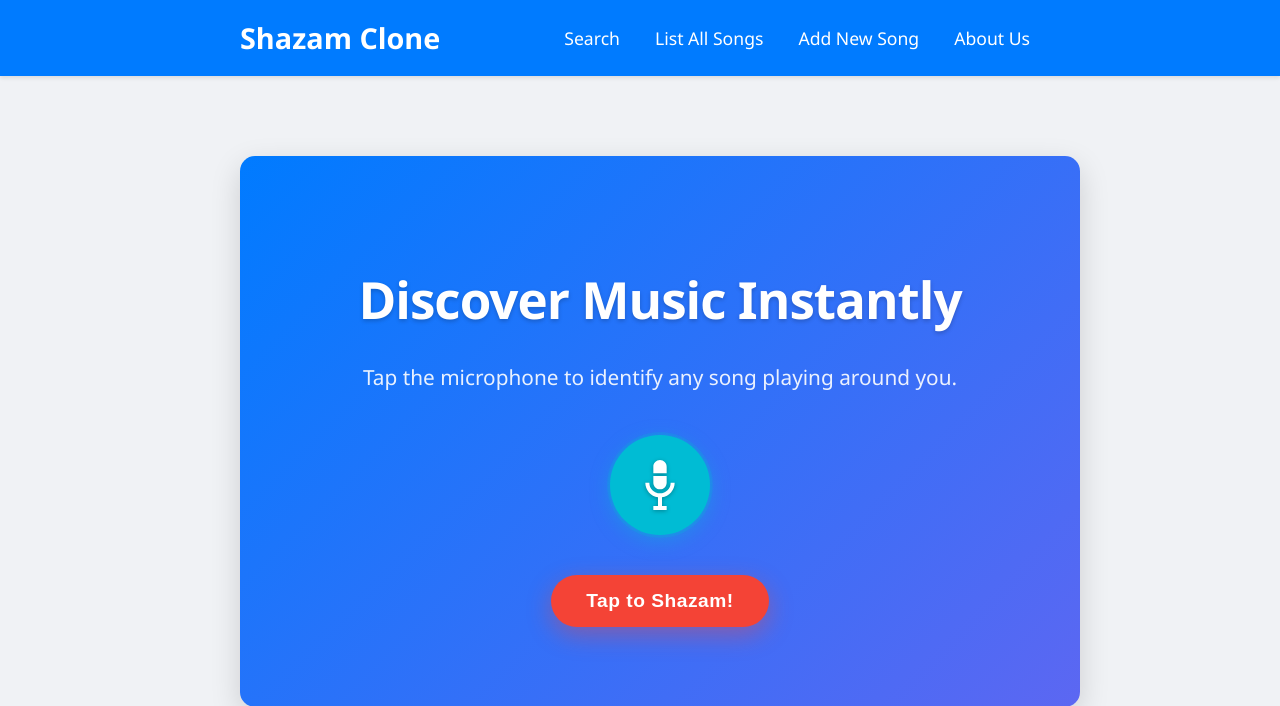
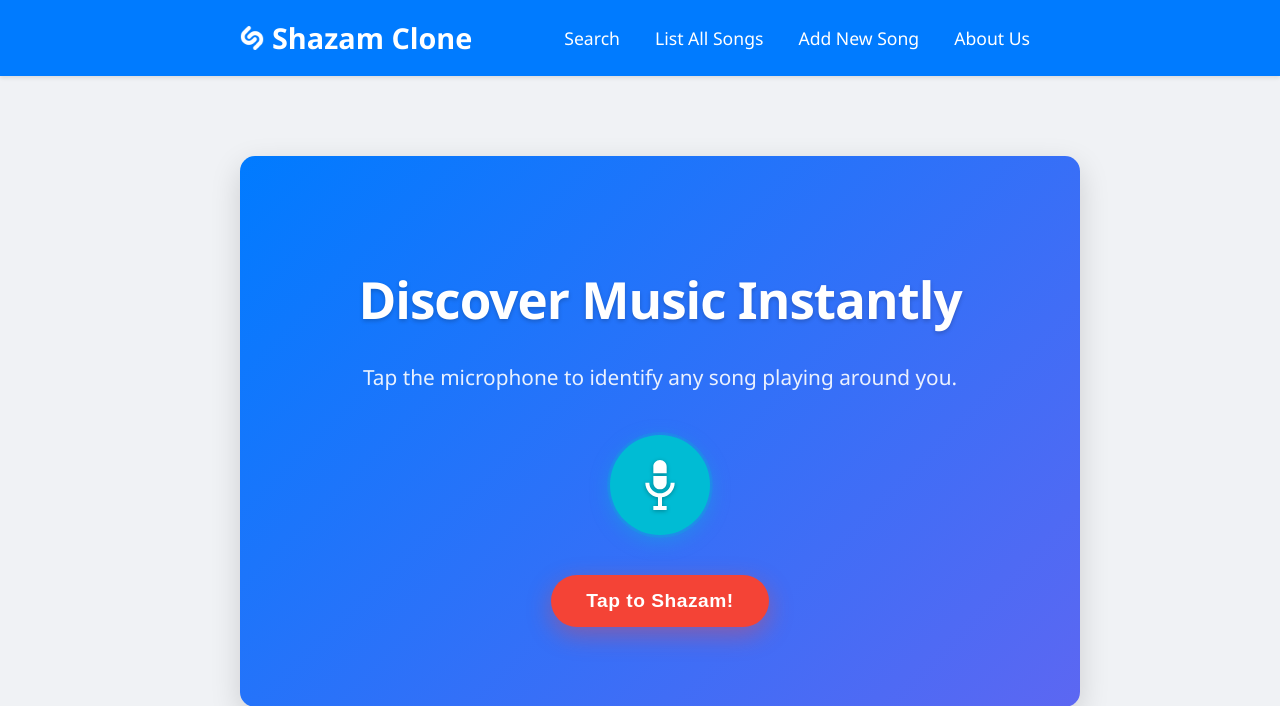
Before and after one commit to nizwant/cloud_computing_project, a Flask app: page / in a window 1280 px wide. Shown: the top 706 px of the page. Run offline with Flask 3, Linux system fonts and the light colour scheme.

Commit message:
feat: add icon in navbar and make navbar more refined

```diff
--- a/src/app_engine/static/base_style.css
+++ b/src/app_engine/static/base_style.css
@@ -23,6 +23,11 @@ body {
     min-height: 100vh;
 }
 
+.app-icon {
+    width: 24px;
+    height: 24px;
+    filter: brightness(0) invert(1);
+}
 
 .container {
     max-width: 800px;
@@ -42,6 +47,12 @@ body {
     display: flex;
     justify-content: space-between;
     align-items: center;
+}
+
+.site-title {
+    display: flex;
+    align-items: center;
+    gap: 8px;
 }
 
 .site-title a {
--- a/src/app_engine/templates/base_template.html
+++ b/src/app_engine/templates/base_template.html
@@ -13,6 +13,7 @@
     <header class="site-header">
         <div class="container">
             <div class="site-title">
+                <img src="static/icon.png" alt="icon" class="app-icon">
                 <a href="{{ url_for('index') }}">Shazam Clone</a>
             </div>
             <nav class="main-nav">
```
